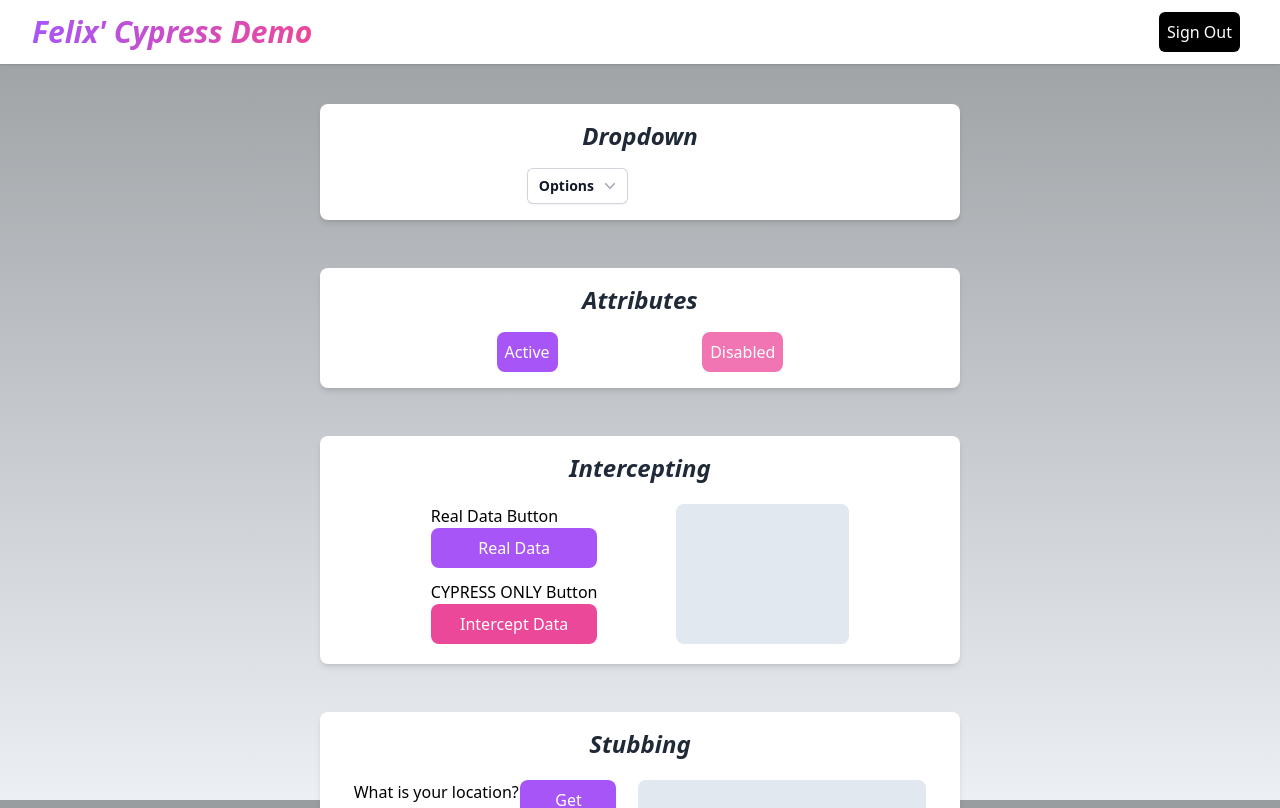
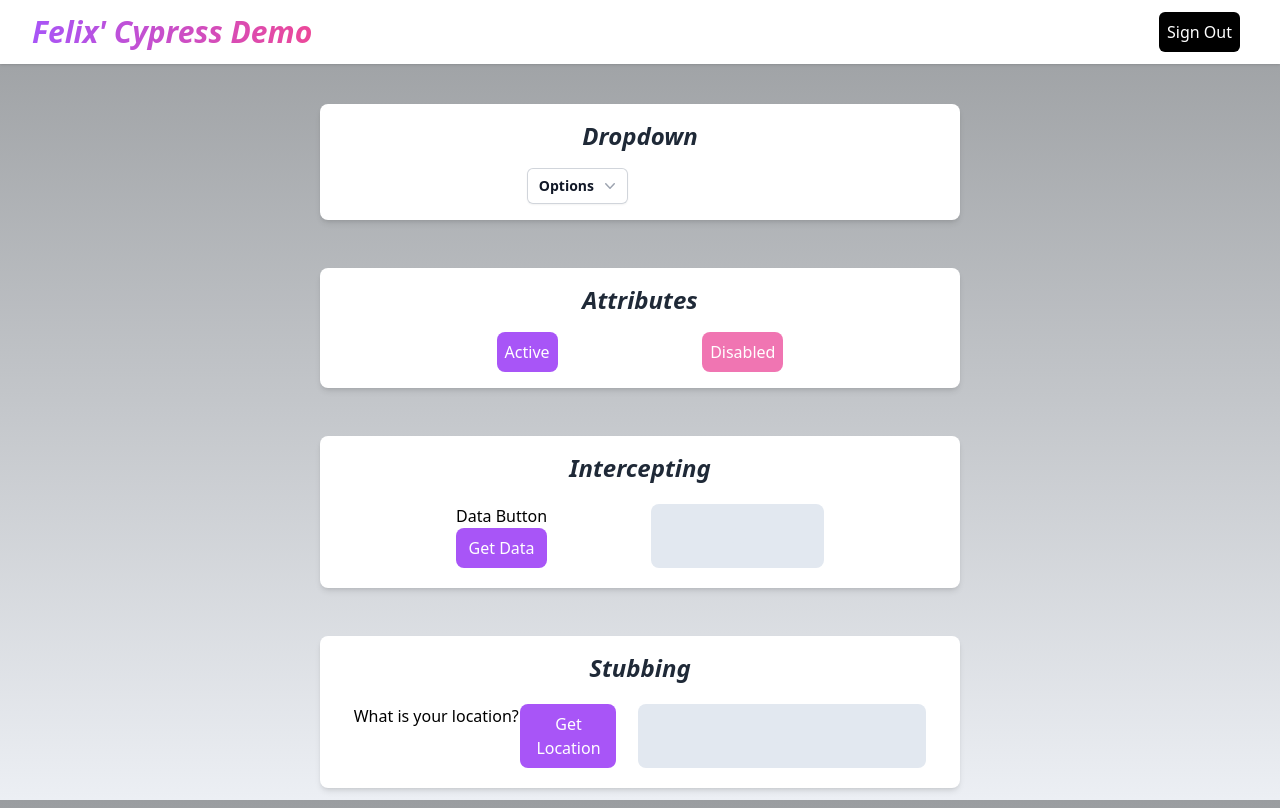
Before and after one commit to Felixljr/Cypress-Presentation-Demo, a React (Vite) app: page /account in a window 1280 px wide. Shown: the top 808 px of the page. Built offline with nearby package versions, Linux system fonts and the light colour scheme; no server answers.

Commit message:
Test/code updated for interception

```diff
--- a/src/AccountPage.jsx
+++ b/src/AccountPage.jsx
@@ -86,21 +86,13 @@ export default function AccountPage() {
           <p className='title'>Intercepting</p>
           <div className='flex flex-row justify-evenly py-1'>
             <div className='h-fit flex flex-col justify-between'>
-              <p>Real Data Button</p>
+              <p>Data Button</p>
               <button
                 className='bg-purple-500 p-2 rounded-lg text-white'
                 data-cy='GetRealData'
                 onClick={handleInterceptSection}
               >
-                Real Data
-              </button>
-              <p className='mt-3'>CYPRESS ONLY Button</p>
-              <button
-                className='bg-pink-500 p-2 rounded-lg text-white'
-                data-cy='GetInterceptedData'
-                onClick={handleInterceptSection}
-              >
-                Intercept Data
+                Get Data
               </button>
             </div>
             <div className='flex justify-center min-h-[80%] min-w-[30%] bg-slate-200 rounded-lg'>
--- a/src/components/RegisterOrLogin.jsx
+++ b/src/components/RegisterOrLogin.jsx
@@ -23,7 +23,7 @@ export default function RegisterOrLogin({ modal }) {
      setValidOrInvalid('valid')
      handleShowNotification()
      document.cookie = 'cookieForFelix=thanks; max-age=60*60*24*30; path=/'
-     setInterval(() => (window.location.href = '/account'), 5000)
+     setInterval(() => (window.location.href = '/account'), 2000)
      console.log('success')
    } else {
      setValidOrInvalid('invalid')
```
Also changed, not shown: 2 other files (tests, documents, lock files or other folders).
